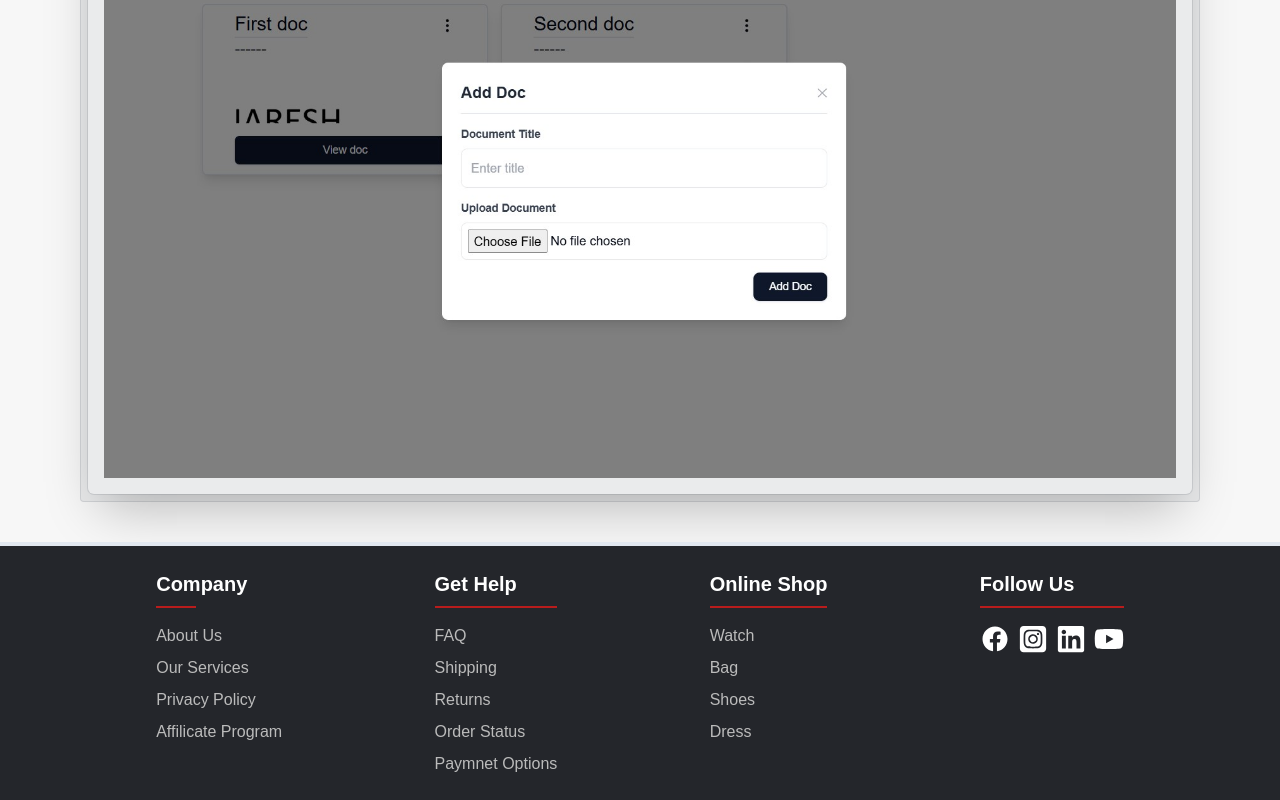
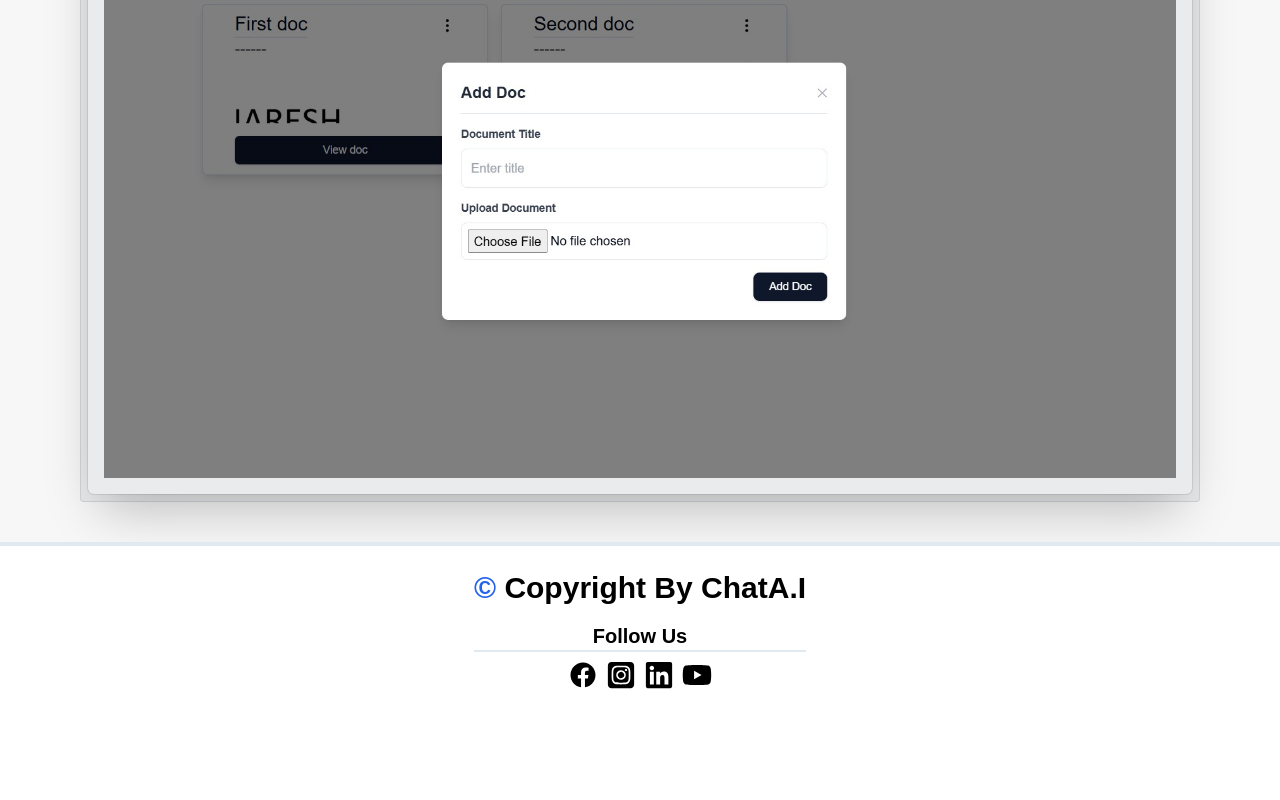
Before and after one commit to TECHNO-NB/Chat-With-Pdf-A.I.-Frontend, a Next.js app: page / in a window 1280 px wide. Shown: the part 1632-2432 px from the top of the page. After the commit the page ends 2346 px from the top, so only its background shows below. Built offline with nearby package versions, Linux system fonts and the light colour scheme.

Commit message:
Replace footer content

```diff
--- a/src/components/Footer.tsx
+++ b/src/components/Footer.tsx
@@ -7,54 +7,15 @@ import { FaYoutube } from "react-icons/fa6";
 
 const Footer = () => {
   return (
-    <div className=" relative bottom-0 border-t-4  flex items-center justify-center max-h-fit w-[100vw] mt-10 bg-[#24262b] text-white">
+    <div className=" relative bottom-0 border-t-4  flex items-center justify-center max-h-fit w-[100vw] mt-10 bg-white text-black">
       <MaxWidthWrapper className="w-full">
         <div className="main w-full pb-6 flex justify-around   sm:flex-row flex-wrap gap-4 mt-6 sm:gap-0">
           <div className="flex flex-col">
-            <div className="head text-xl font-bold border-b-2 w-10 pb-2 border-red-700">
-              Company
-            </div>
-            <ul className="mt-4 text-[#bbbbbb] text-left flex flex-col gap-2">
-              <li>About Us</li>
-              <li>Our Services</li>
-              <li>Privacy Policy</li>
-              <li>Affilicate Program</li>
-            </ul>
-          </div>
-
-          {/* second */}
-
-          <div className="flex flex-col">
-            <div className="head text-xl font-bold text-left w-22 border-b-2 pb-2 border-red-700">
-              Get Help
-            </div>
-            <ul className="mt-4 text-[#bbbbbb] text-left flex flex-col gap-2">
-              <li>FAQ</li>
-              <li>Shipping</li>
-              <li>Returns</li>
-              <li>Order Status</li>
-              <li>Paymnet Options</li>
-            </ul>
-          </div>
-
-          {/* third */}
-          <div className="flex flex-col">
-            <div className="head text-xl font-bold border-b-2 text-left pb-2 border-red-700">
-              Online Shop
-            </div>
-            <ul className="mt-4 text-[#bbbbbb] text-left flex flex-col gap-2">
-              <li>Watch</li>
-              <li>Bag</li>
-              <li>Shoes</li>
-              <li>Dress</li>
-            </ul>
-          </div>
-          {/* fourth */}
-          <div>
-            <div className="head text-xl font-bold border-b-2 text-left  pb-2 border-red-700">
+            <h1 className="text-3xl font-extrabold"><span className="text-3xl mt-4 text-blue-600">&copy;</span> Copyright By ChatA.I</h1>
+            <div className="head text-xl font-extrabold border-b-2 mt-4 text-center">
               Follow Us
             </div>
-            <ul className="mt-4 text-[#ffff] text-left flex text-3xl gap-2">
+            <ul className="mt-2 text-[#000] text-center flex items-center justify-center text-3xl gap-2">
               <li>
                 <RiFacebookCircleFill />
               </li>
```
